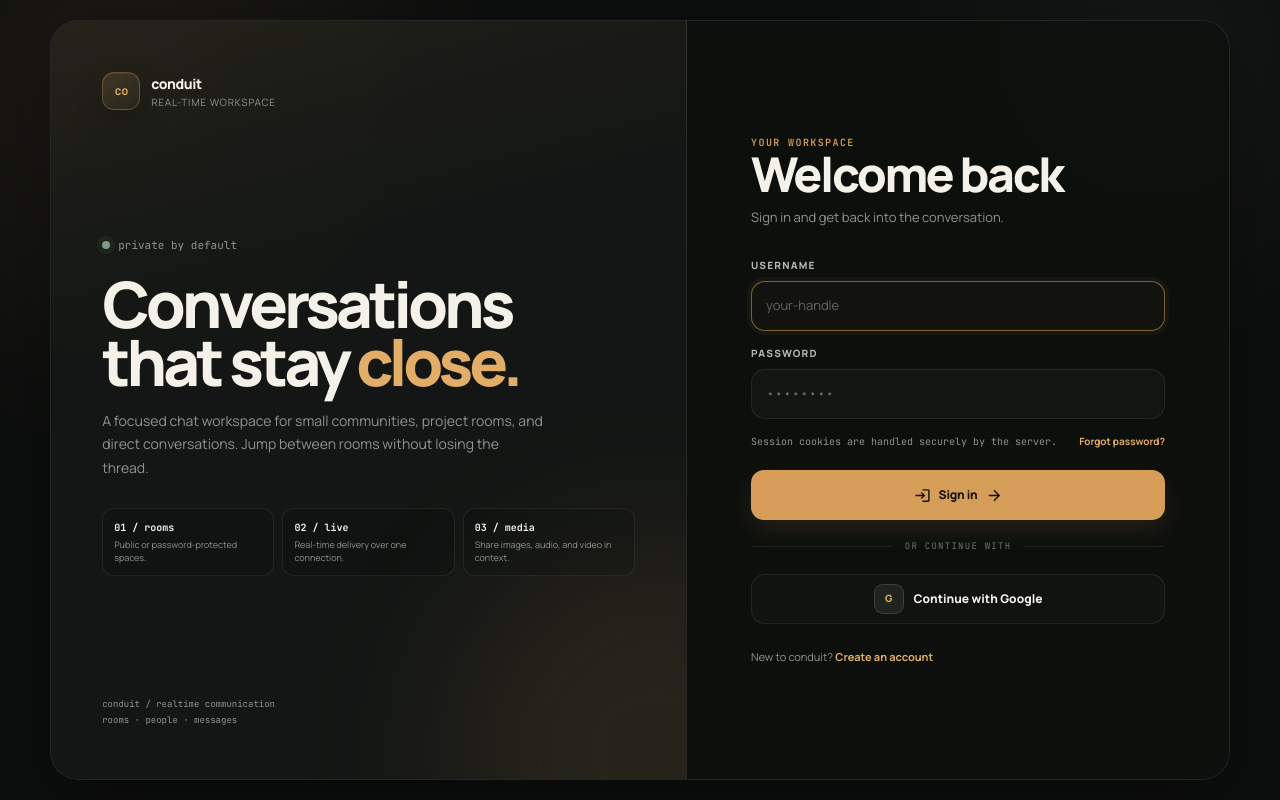
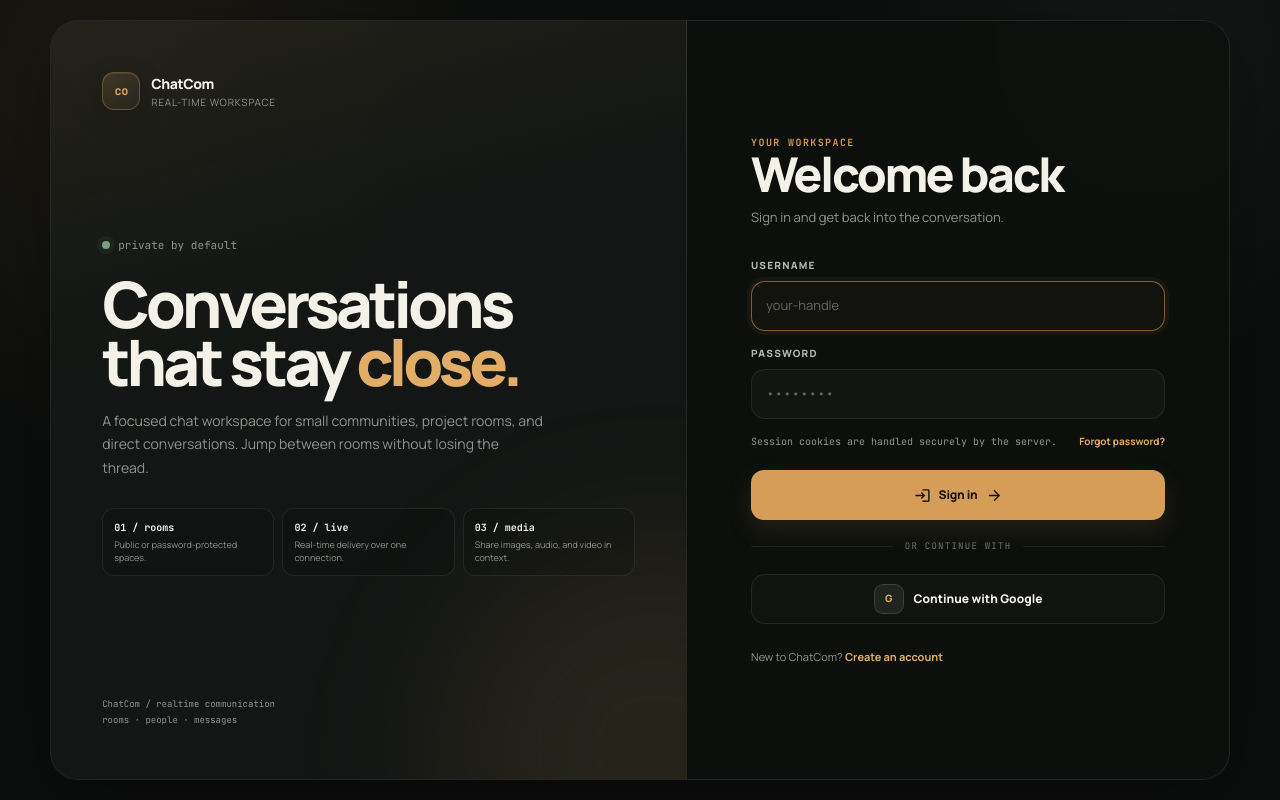
Before and after one commit to Raj-Priyanshu45/chat_App, a React (Vite) app: page /login in a window 1280 px wide. Built offline with nearby package versions, Linux system fonts and the light colour scheme; no server answers.

Commit message:
name-change

```diff
--- a/src/components/AppNav.jsx
+++ b/src/components/AppNav.jsx
@@ -15,7 +15,7 @@ const AppNav = ({ active = 'home' }) => {
       <NavLink to="/" className="brand-lockup" aria-label="Go to home">
         <span className="brand-mark" aria-hidden="true">co</span>
         <span className="brand-copy">
-          <span className="brand-name">conduit</span>
+          <span className="brand-name">ChatCom</span>
           <span className="brand-subtitle">real-time workspace</span>
         </span>
       </NavLink>
--- a/src/components/AuthShell.jsx
+++ b/src/components/AuthShell.jsx
@@ -37,7 +37,7 @@ const AuthShell = ({ title, subtitle, children, footer, mode = 'auth' }) => (
         </div>
 
         <div className="auth-brand-bottom">
-          <div>conduit / realtime communication</div>
+          <div>ChatCom / realtime communication</div>
           <div>rooms · people · messages</div>
         </div>
       </section>
--- a/src/components/BrandMark.jsx
+++ b/src/components/BrandMark.jsx
@@ -3,7 +3,7 @@ const BrandMark = ({ compact = false }) => (
     <span className="brand-mark" aria-hidden="true">co</span>
     {!compact && (
       <span className="brand-copy">
-        <span className="brand-name">conduit</span>
+        <span className="brand-name">ChatCom</span>
         <span className="brand-subtitle">real-time workspace</span>
       </span>
     )}
--- a/src/components/LoginPage.jsx
+++ b/src/components/LoginPage.jsx
@@ -53,7 +53,7 @@ const LoginPage = () => {
       subtitle="Sign in and get back into the conversation."
       footer={
         <>
-          New to conduit?{' '}
+          New to ChatCom?{' '}
           <Link to="/register" className="auth-link">Create an account</Link>
         </>
       }
```
